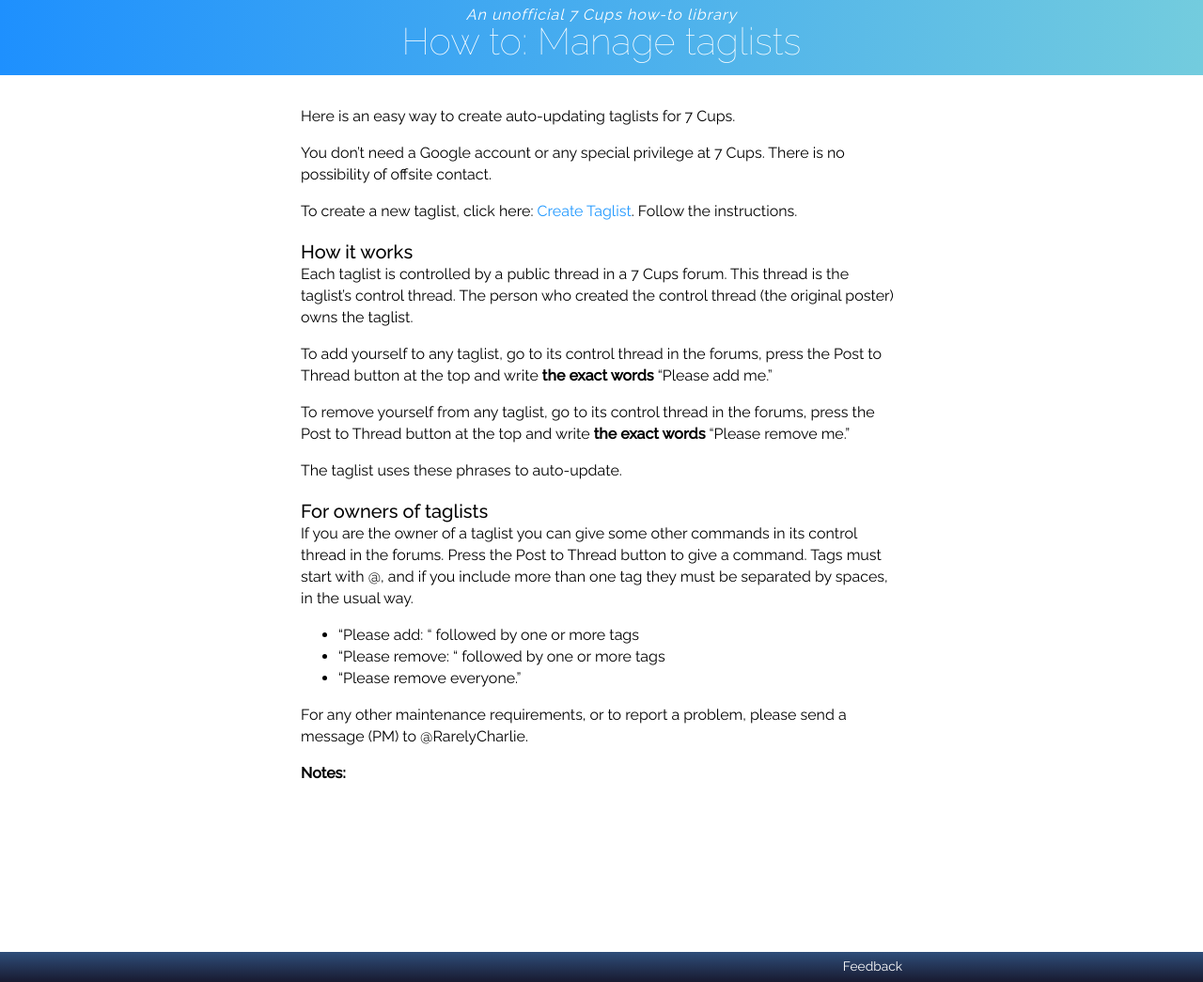
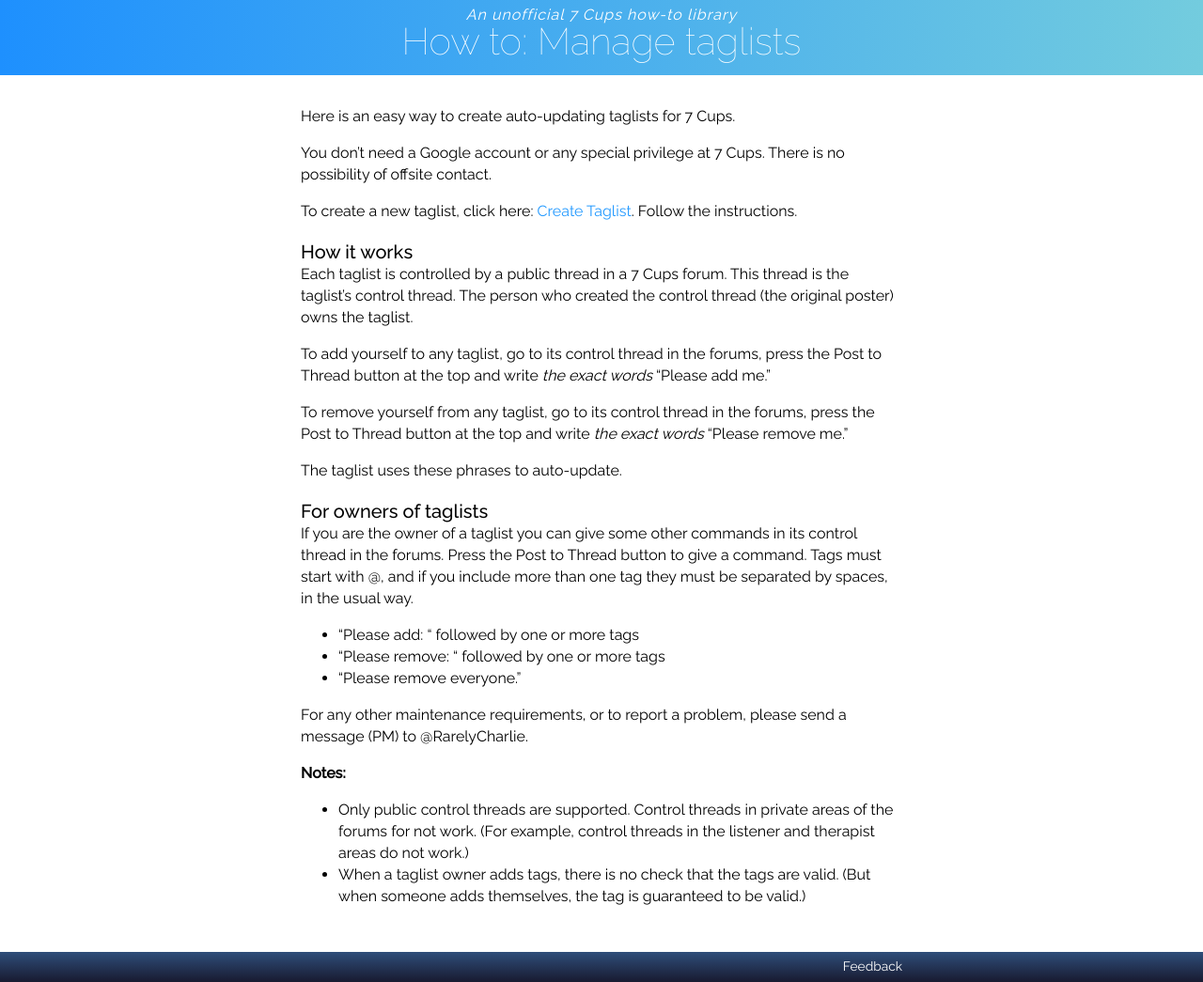
Before and after one commit to RarelyCharlie/rarelycharlie.github.io, a Jekyll site: the page built from _draft/taglist.md, in a window 1280 px wide and 1045 px high. Shown: the whole window at 94% size. Built offline with Jekyll 4.4.1, drawn with Linux system fonts in a browser that asks for light colours.

Commit message:
Update taglist.md

```diff
--- a/_draft/taglist.md
+++ b/_draft/taglist.md
@@ -13,9 +13,9 @@ To create a new taglist, click here: [Create Taglist](/taglist). Follow the inst
 
 Each taglist is controlled by a public thread in a 7 Cups forum. This thread is the taglist's control thread. The person who created the control thread (the original poster) owns the taglist.
 
-To add yourself to any taglist, go to its control thread in the forums, press the Post to Thread button at the top and write **the exact words** "Please add me."
+To add yourself to any taglist, go to its control thread in the forums, press the Post to Thread button at the top and write *the exact words* "Please add me."
 
-To remove yourself from any taglist, go to its control thread in the forums, press the Post to Thread button at the top and write **the exact words** "Please remove me."
+To remove yourself from any taglist, go to its control thread in the forums, press the Post to Thread button at the top and write *the exact words* "Please remove me."
 
 The taglist uses these phrases to auto-update.
 
@@ -23,10 +23,12 @@ The taglist uses these phrases to auto-update.
 
 If you are the owner of a taglist you can give some other commands in its control thread in the forums. Press the Post to Thread button to give a command. Tags must start with @, and if you include more than one tag they must be separated by spaces, in the usual way.
 
- - 	"Please add: " followed by one or more tags
- -	"Please remove: " followed by one or more tags
- -	"Please remove everyone."
+ - "Please add: " followed by one or more tags
+ - "Please remove: " followed by one or more tags
+ - "Please remove everyone."
 
 For any other maintenance requirements, or to report a problem, please send a message (PM) to @RarelyCharlie.
 
 **Notes:**
+ - Only public control threads are supported. Control threads in private areas of the forums for not work. (For example, control threads in the listener and therapist areas do not work.)
+ - When a taglist owner adds tags, there is no check that the tags are valid. (But when someone adds themselves, the tag is guaranteed to be valid.)
```
